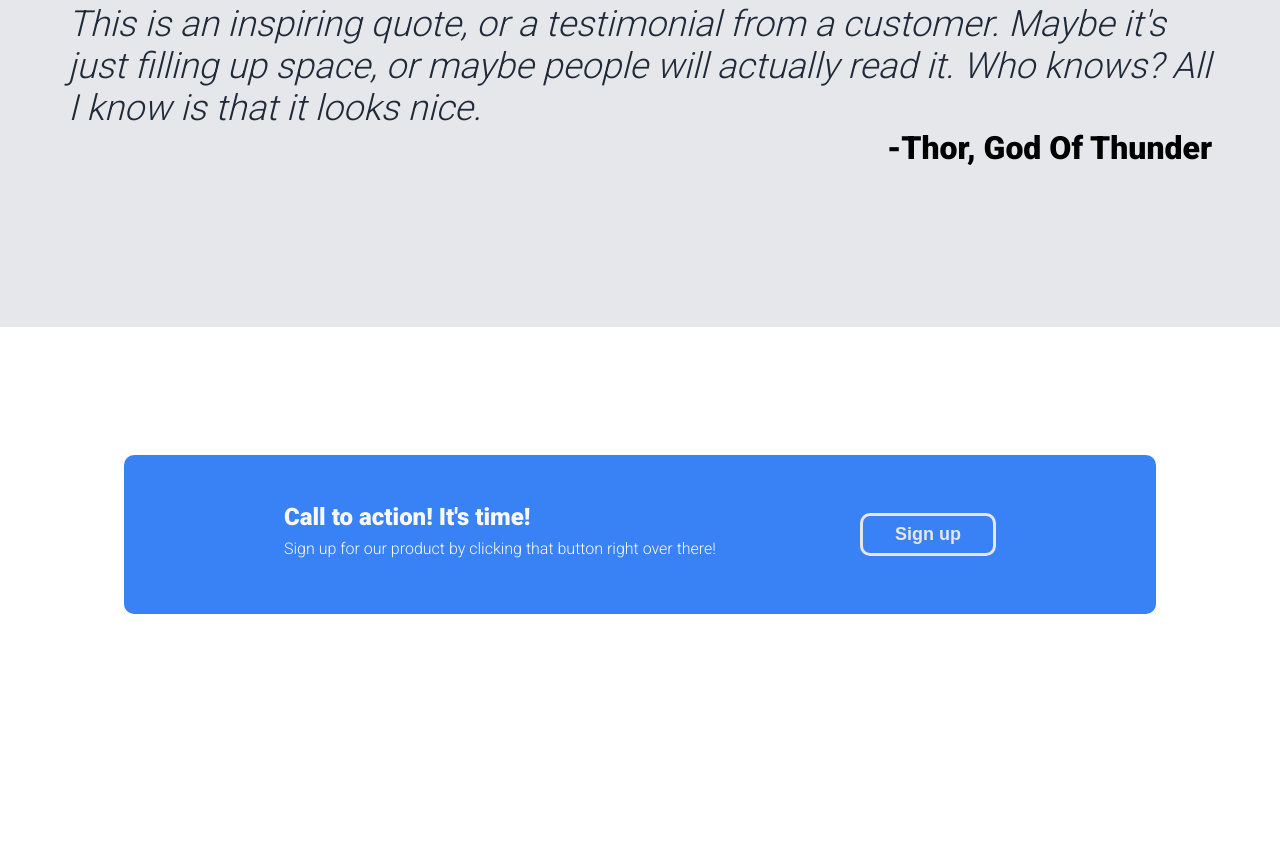
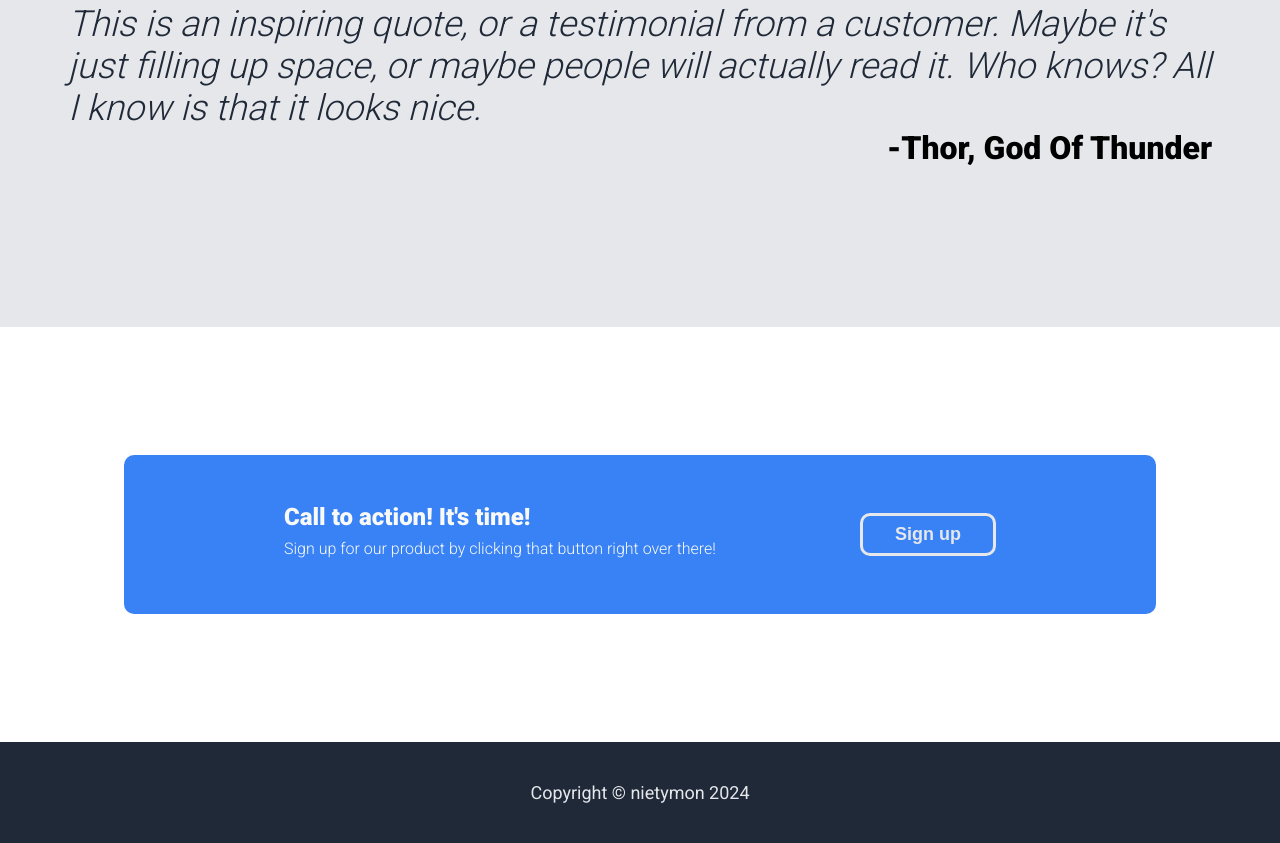
Before and after one commit to nietymon/landing-page, a plain HTML site: page index.html in a window 1280 px wide. Shown: the part 1309-2152 px from the top of the page. Before the commit the page ends 2051 px from the top, so only its background shows below. Drawn offline with Linux system fonts and the light colour scheme.

Commit message:
Add footer

```diff
--- a/index.html
+++ b/index.html
@@ -65,6 +65,7 @@
             <p class="author">-Thor, God Of Thunder</p>
         </div>
     </div>
+
     <div class="sign-section">
         <div class="sign-up">
             <div class="signuptext">
@@ -74,5 +75,11 @@
             <button class="signup whiteborder">Sign up</button>
         </div>
     </div>
+
+    <div class="footer">
+        <p>Copyright © nietymon 2024</p>
+    </div>
+
+
 </body>
 </html>
--- a/style.css
+++ b/style.css
@@ -4,6 +4,9 @@ body {
     margin: 0;
     padding: 0;
     font-family: Roboto, sans-serif;
+    display: flex;
+    flex-direction: column;
+    min-height: 100vh;
 }
 
 .header,
@@ -38,7 +41,8 @@ body {
 }
 
 .links a,
-.text p {
+.text p,
+.footer p {
     color: #E5E7EB;
     font-size: 1.125rem;
 }
@@ -192,6 +196,15 @@ body {
     font-weight: 100;
 }
 
+.footer {
+    display: flex;
+    justify-content: center;
+    align-items: center;
+    padding: 40px;
+    position: sticky;
+    top: 100%;
+}
+
 h1 {
     font-size: 3rem;
     color: #F9FAF8;
```
